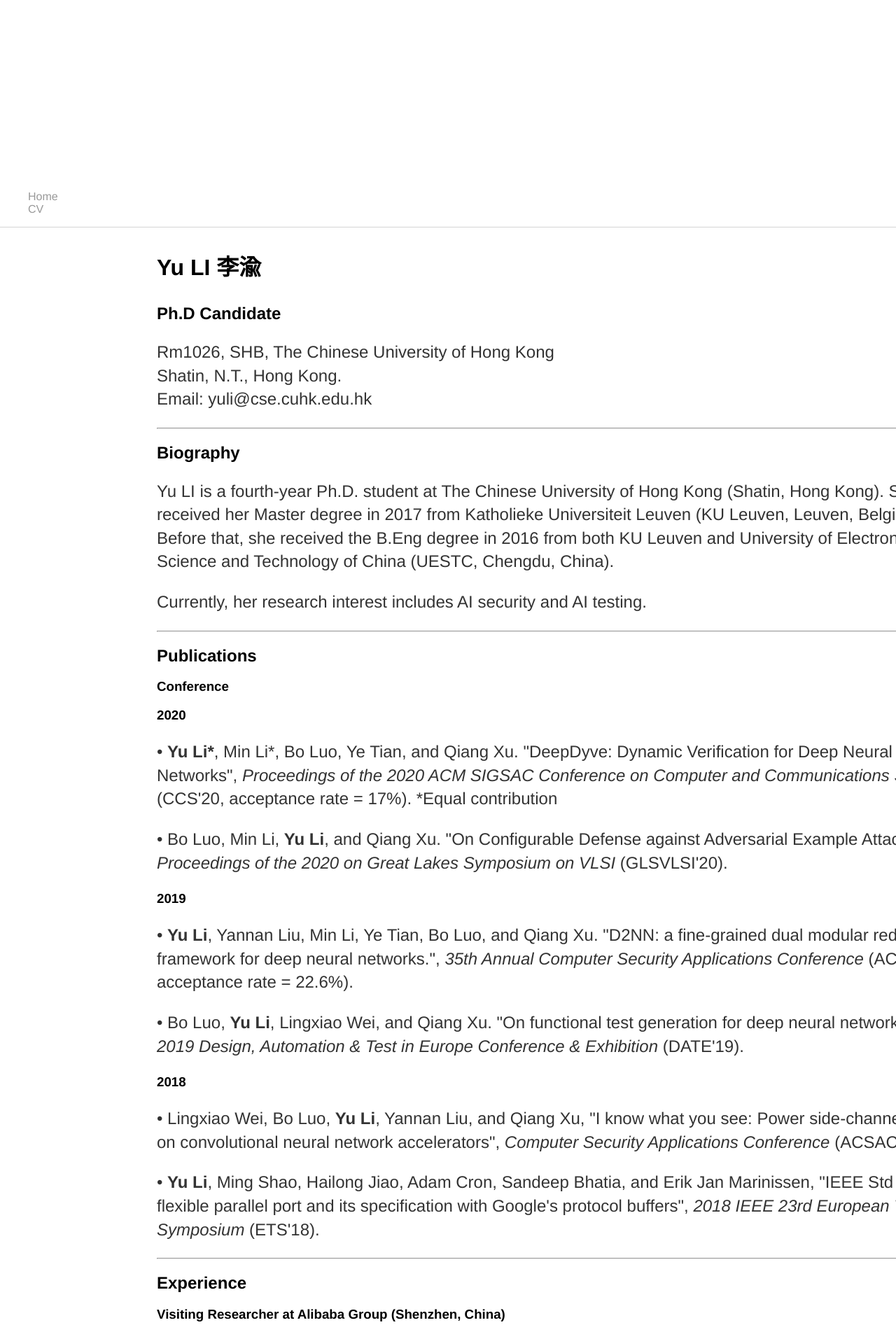
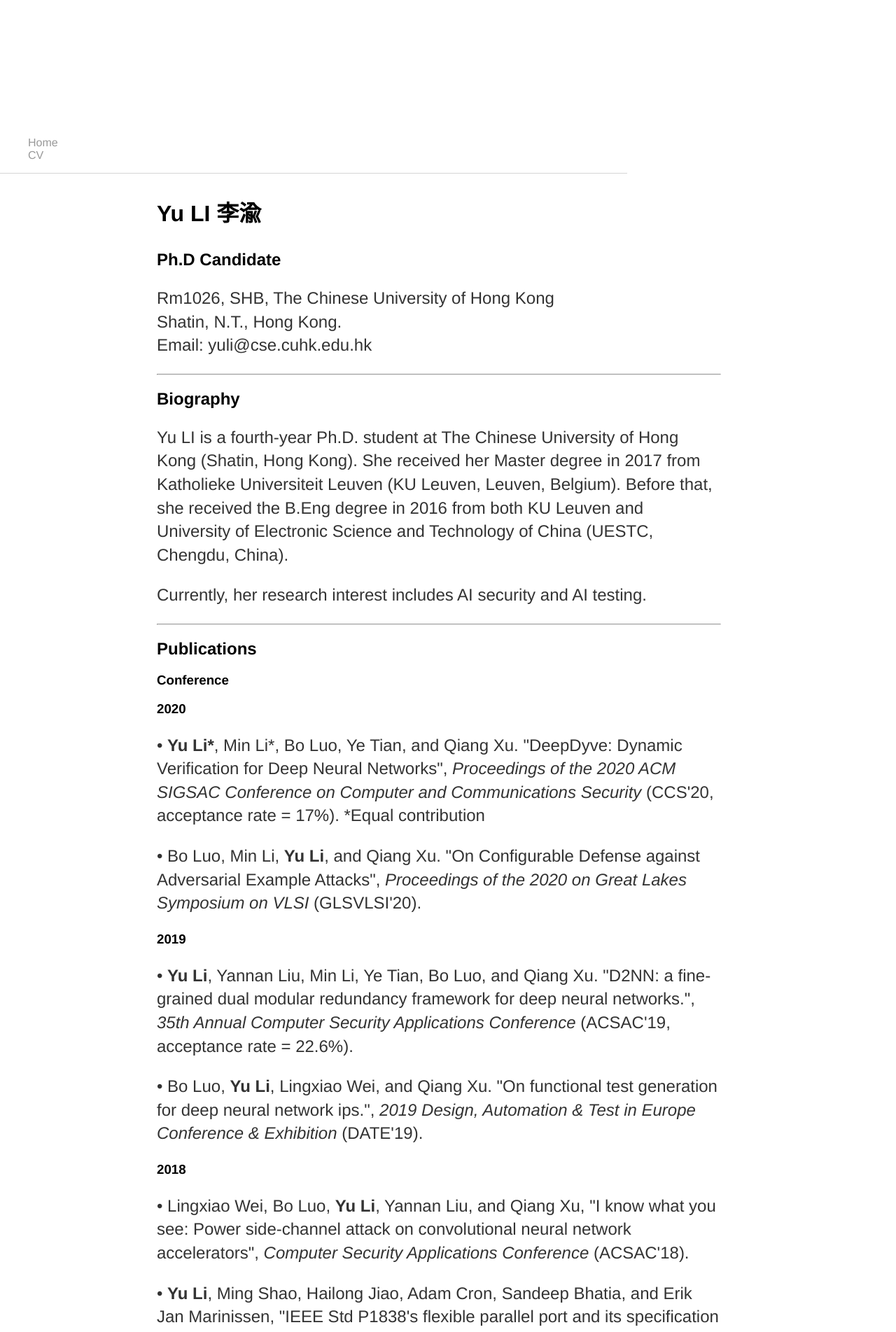
Before and after one commit to yuli-yl/yuli-ly.github.io, a Jekyll site: the page built from index.html, in a window 1280 px wide. Shown: the top 1903 px of the page at 70% size. Built offline with Jekyll 4.4.1, drawn with Linux system fonts in a browser that asks for light colours.

Commit message:
Update main.css

```diff
--- a/css/main.css
+++ b/css/main.css
@@ -2,9 +2,9 @@
 
 body {
     font-family:'Helvetica', 'Arial', 'Sans-Serif';
-/*     margin: 60px auto; */
+    margin: 60px auto;
     margin: 0;
-/*     width: 70%; */
+    width: 70%;
 }
 
 nav {
```
